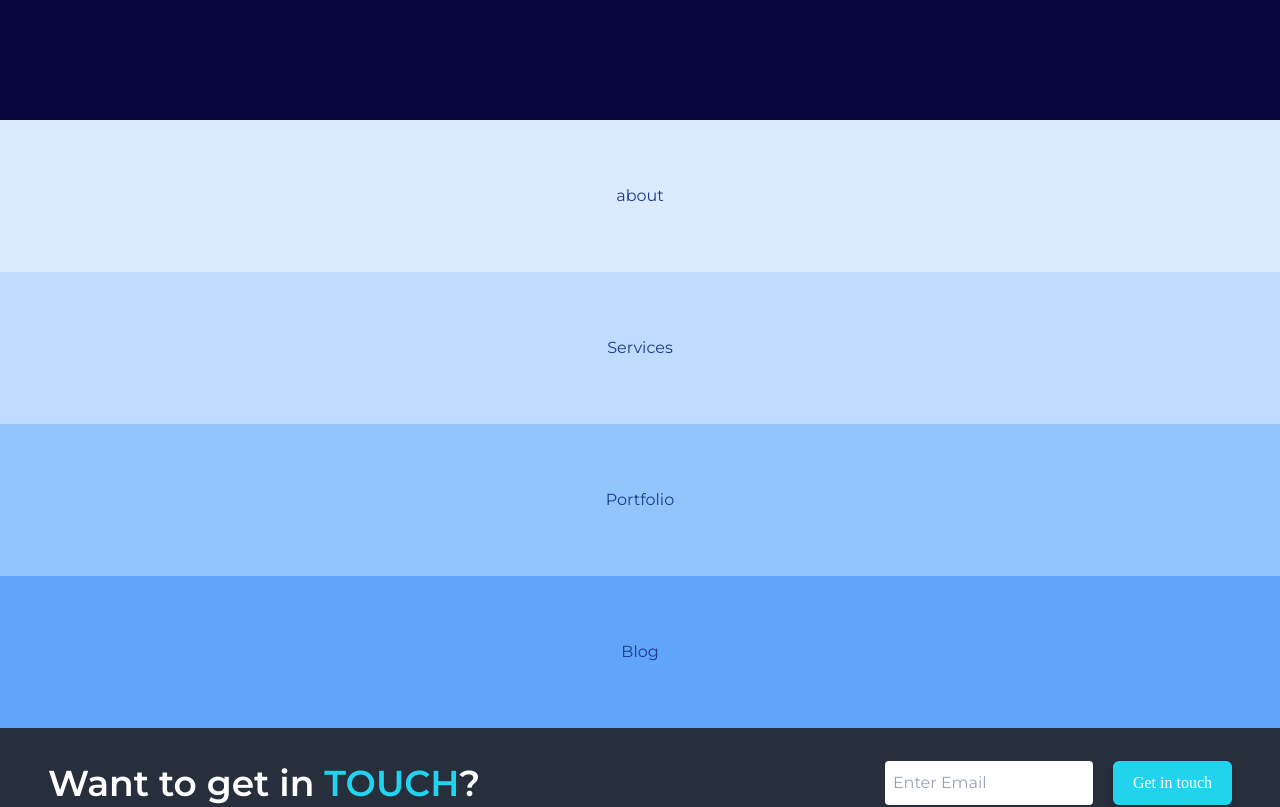
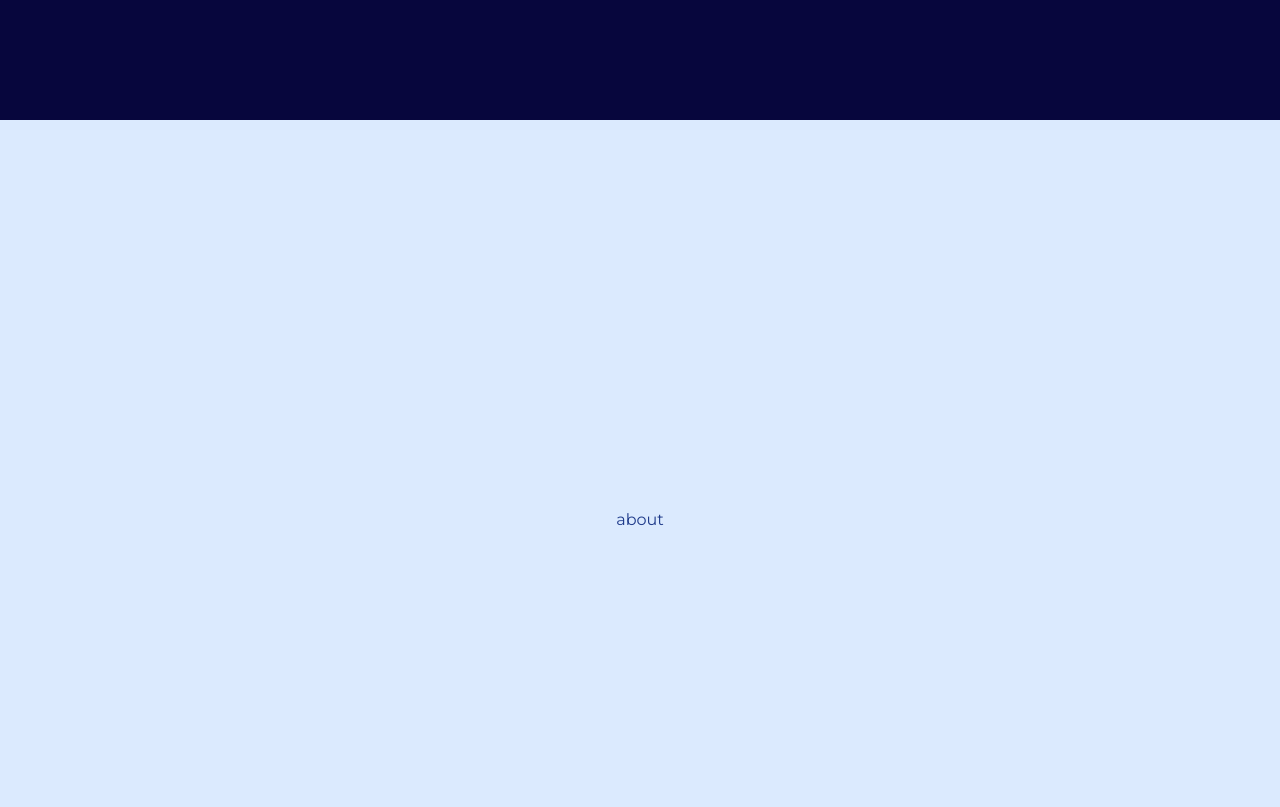
Before and after one commit to Trident09/myportfolio, a React (Create React App) app: page / in a window 1280 px wide. Shown: the part 760-1567 px from the top of the page. Built offline with nearby package versions, Linux system fonts and the light colour scheme.

Commit message:
stylised blank sections

```diff
--- a/src/Layout.js
+++ b/src/Layout.js
@@ -7,19 +7,19 @@ import PreLoader from "./components/PreLoader";
 export default function Layout() {
 	const [isLoading, setIsLoading] = useState(true);
 	useEffect(() => {
-		const fakeDataFetch = () => {
+		const delay = () => {
 			setTimeout(() => {
 				setIsLoading(false);
 			}, 1500);
 		};
-		fakeDataFetch();
+		delay();
 	}, []);
 	return isLoading ? (
 		<PreLoader />
 	) : (
 		<body>
 			<NavBar />
-			<main className="mt-20">
+			<main className="pt-20">
 				<Outlet />
 			</main>
 			<Footer />
--- a/src/components/AboutSection.jsx
+++ b/src/components/AboutSection.jsx
@@ -4,7 +4,7 @@ function AboutSection() {
 	return (
 		<section
 			id="about"
-			className="py-16 px-10 md:px-20 w-full bg-blue-100 text-blue-900 flex justify-center items-center"
+			className="py-16 px-10 md:px-20 w-full min-h-screen bg-blue-100 text-blue-900 flex justify-center items-center"
 		>
 			<div className="">about</div>
 		</section>
--- a/src/components/BlogSection.jsx
+++ b/src/components/BlogSection.jsx
@@ -4,7 +4,7 @@ function BlogSection() {
   return (
     <section
 			id="blog"
-			className="py-16 px-10 md:px-20 w-full bg-blue-400 text-blue-900 flex justify-center items-center"
+			className="py-16 px-10 md:px-20 w-full min-h-screen bg-blue-400 text-blue-900 flex justify-center items-center"
 		>
 			<div className="">Blog</div>
 		</section>
--- a/src/components/NavBar.jsx
+++ b/src/components/NavBar.jsx
@@ -3,11 +3,11 @@ import { Link } from "react-scroll";
 
 const NavBar = () => {
 	let Links = [
-		{ name: "ABOUT", link: "about" },
-		{ name: "SERVICE", link: "services" },
-		{ name: "PORTFOLIO", link: "portfolio" },
-		{ name: "BLOG", link: "blog" }, //external link
-		{ name: "CONTACT", link: "footer" },
+		{ name: "ABOUT", link: "about", duration: 500},
+		{ name: "SERVICE", link: "services", duration: 700 },
+		{ name: "PORTFOLIO", link: "portfolio", duration: 900 },
+		{ name: "BLOG", link: "blog", duration: 1100 },
+		{ name: "CONTACT", link: "footer", duration: 1300 },
 	];
 	let [open, setOpen] = useState(false);
 	return (
@@ -44,7 +44,7 @@ const NavBar = () => {
 							<Link
 								to={link.link}
 								smooth={true}
-								duration={500}
+								duration={link.duration}
 								className="text-white hover:text-cyan-300 duration-500"
 							>
 								{link.name}
--- a/src/components/ProjectSection.jsx
+++ b/src/components/ProjectSection.jsx
@@ -4,7 +4,7 @@ function ProjectSection() {
   return (
     <section
 			id="portfolio"
-			className="py-16 px-10 md:px-20 w-full bg-blue-300 text-blue-900 flex justify-center items-center"
+			className="py-16 px-10 md:px-20 w-full min-h-screen bg-blue-300 text-blue-900 flex justify-center items-center"
 		>
 			<div className="">Portfolio</div>
 		</section>
--- a/src/components/ServiceSection.jsx
+++ b/src/components/ServiceSection.jsx
@@ -4,7 +4,7 @@ function ServiceSection() {
   return (
     <section
 			id="services"
-			className="py-16 px-10 md:px-20 w-full bg-blue-200 text-blue-900 flex justify-center items-center"
+			className="py-16 px-10 md:px-20 w-full min-h-screen bg-blue-200 text-blue-900 flex justify-center items-center"
 		>
 			<div className="">Services</div>
 		</section>
```
